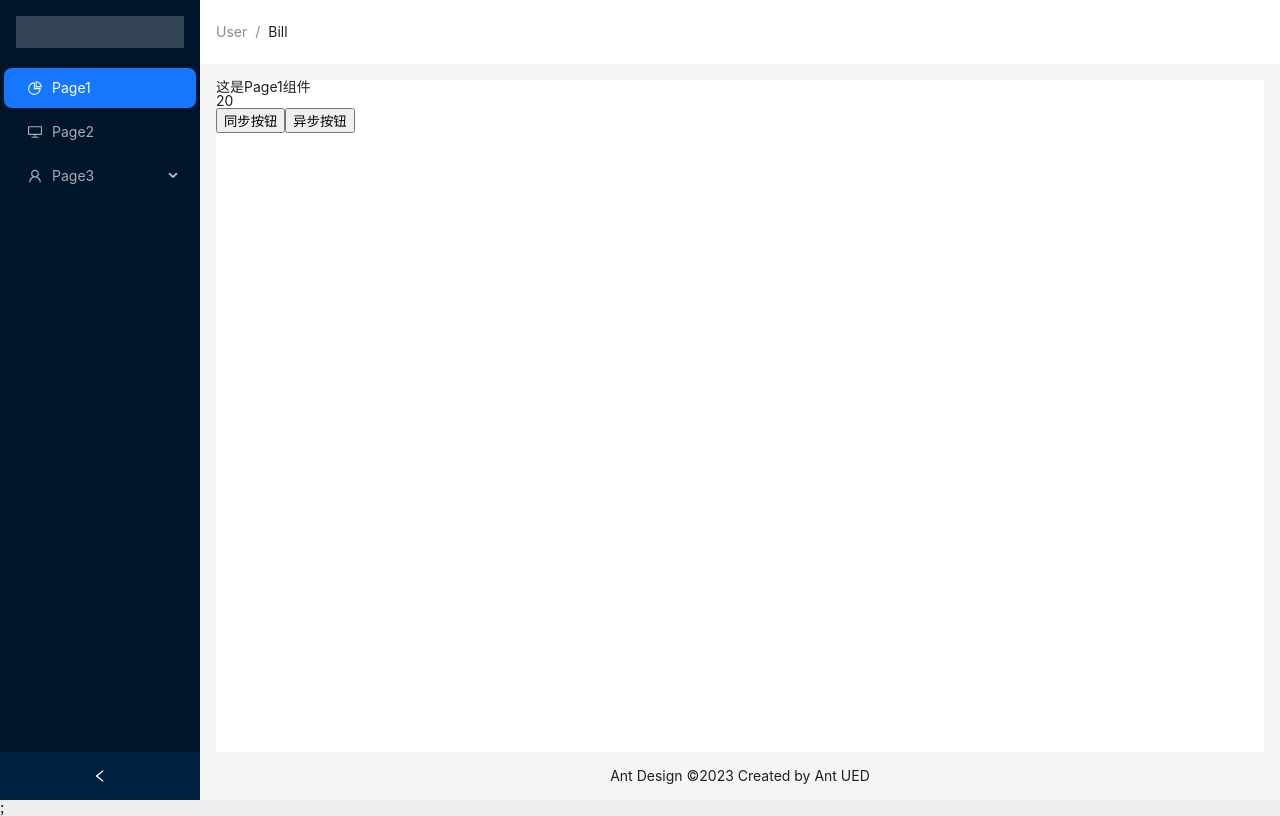
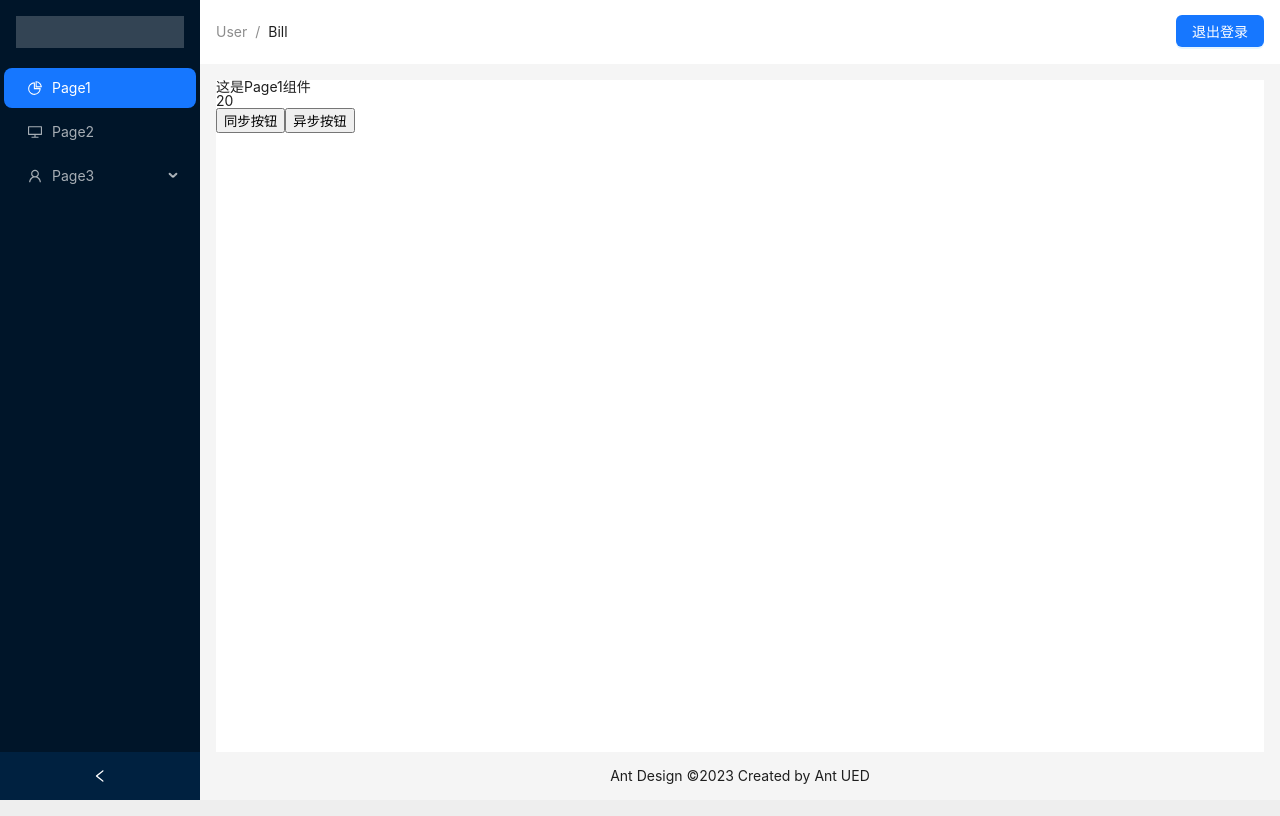
Before and after one commit to qingyanmaodai/react-manage, a React (Vite) app in the folder react-management/: page /page1 in a window 1280 px wide. Built offline with nearby package versions, Linux system fonts and the light colour scheme; sample sign-in values are in the browser's storage.

Commit message:
新增退出登录按钮以及修复bug

```diff
--- a/react-management/src/App.tsx
+++ b/react-management/src/App.tsx
@@ -33,7 +33,7 @@ function BeforeRouterEnter() {
     //这里不能直接使用useNavigate来跳转，因为需要BeforeRouterEnter是一个正常的JSX组件
     return <ToPage1 />;
   }
-  if (location.pathname !== "/page1" && !token) {
+  if (location.pathname !== "/login" && !token) {
     //这里不能直接使用useNavigate来跳转，因为需要BeforeRouterEnter是一个正常的JSX组件
     return <ToLogin />;
   }
@@ -44,7 +44,7 @@ function App() {
   const [count, setCount] = useState(0);
   return (
     <div className="App">
-      <BeforeRouterEnter></BeforeRouterEnter>;
+      <BeforeRouterEnter></BeforeRouterEnter>
     </div>
   );
 }
--- a/react-management/src/views/Home/index.tsx
+++ b/react-management/src/views/Home/index.tsx
@@ -1,14 +1,20 @@
 import React, { useState } from "react";
-import { Breadcrumb, Layout, theme } from "antd";
+import { Breadcrumb, Layout, theme, Button } from "antd";
 import { Outlet } from "react-router-dom";
 import MainMenu from "@/components/MainMenu";
 const { Header, Content, Footer, Sider } = Layout;
+import { useNavigate } from "react-router-dom";
 
 const View: React.FC = () => {
   const [collapsed, setCollapsed] = useState(false);
+  const navigateTo = useNavigate();
   const {
     token: { colorBgContainer },
   } = theme.useToken();
+  const LeaveLogin = () => {
+    localStorage.removeItem("token");
+    navigateTo("/login");
+  };
   return (
     <Layout style={{ minHeight: "100vh" }}>
       {/* 左边侧边栏 */}
@@ -29,12 +35,24 @@ const View: React.FC = () => {
       {/* 右边内容 */}
       <Layout className="site-layout">
         {/* 右边头部 */}
-        <Header style={{ paddingLeft: "16px", background: colorBgContainer }}>
+        <Header
+          style={{
+            padding: " 0 16px",
+            background: colorBgContainer,
+            display: "flex",
+            justifyContent: "space-between",
+          }}
+        >
           {/* 面包屑 */}
           <Breadcrumb style={{ lineHeight: "64px" }}>
             <Breadcrumb.Item>User</Breadcrumb.Item>
             <Breadcrumb.Item>Bill</Breadcrumb.Item>
           </Breadcrumb>
+          <div>
+            <Button type="primary" size="middle" onClick={LeaveLogin}>
+              退出登录
+            </Button>
+          </div>
         </Header>
         {/* 右边内容部分-白色 */}
         <Content
```
Also changed, not shown: react-management/src/views/Page1/index.tsx (line endings or trailing spaces).
